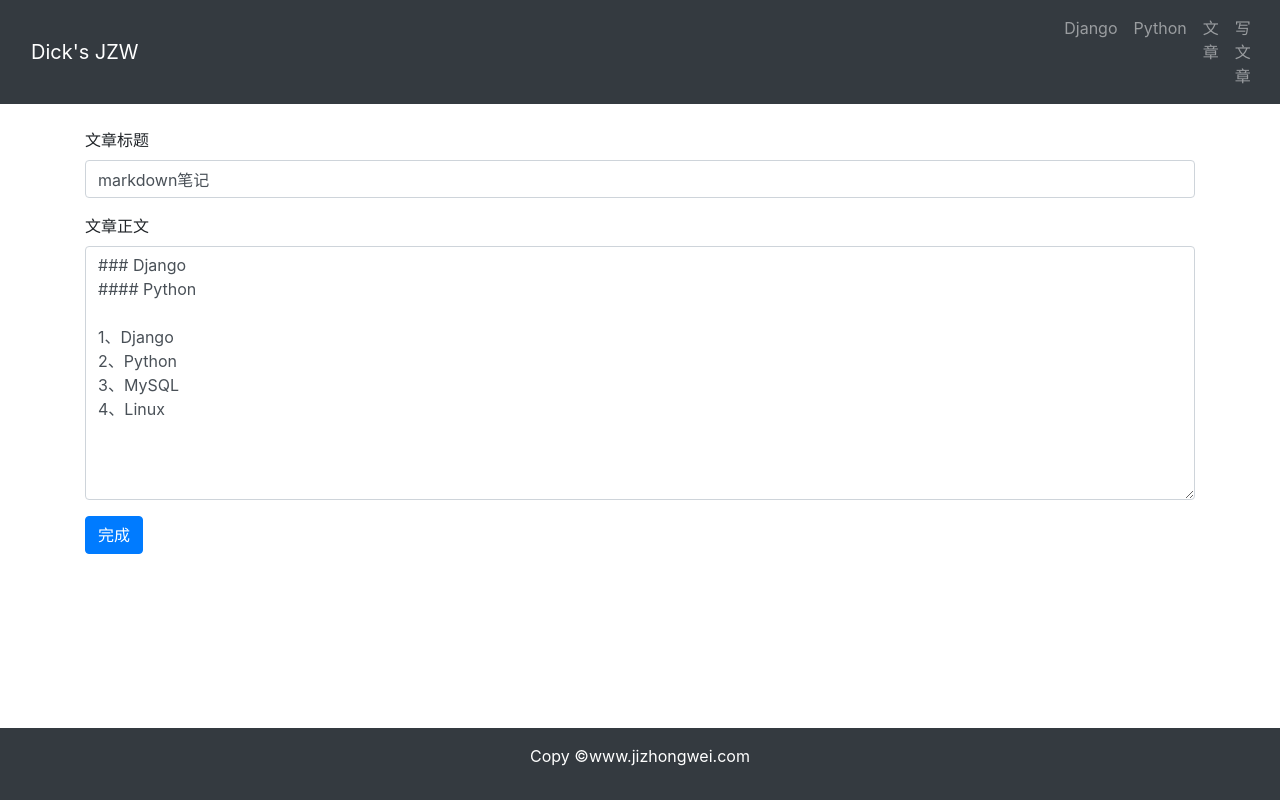
After one commit to jizhongwei/Django_BS4, a Django app: page /article/article-update/8/ in a window 1280 px wide. The commit adds this page. Run offline with Django 3.2, Linux system fonts and the light colour scheme; data comes from the database, SQL or seed files in the repository; both versions use the stored data as it was after the commit; some libraries are stand-ins or nearby versions.

Commit message:
完成前端界面更新文章的视图函数

```diff
--- a/article/urls.py
+++ b/article/urls.py
@@ -8,4 +8,5 @@ urlpatterns = [
     path('article-detail/<int:id>/', views.article_detail, name = 'article-detail'),
     path('article-create/', views.article_create, name = 'article-create'),
     path('article-delete/<int:id>/', views.article_delete, name = 'article-delete'),
+    path('article-update/<int:id>/', views.article_update, name = 'article-update'),
 ]
--- a/article/views.py
+++ b/article/views.py
@@ -63,3 +63,19 @@ def article_delete(request, id):
     article.delete()
     # 完成删除后返回文章列表
     return redirect('article:article-list')
+
+def article_update(request, id):
+    article = ArticlePost.objects.get(id = id)
+    if request.method == 'POST':
+        article_post_form = ArticlePostForm(data= request.POST)
+        if article_post_form.is_valid():
+            article.title = request.POST.get('title')
+            article.body = request.POST.get('body')
+            article.save()
+            return redirect('article:article-detail',id = id)
+        else:
+            return HttpResponse('表单内容有误，请重新填写。')
+    else:
+        article_post_form = ArticlePostForm()
+        context = {'article': article, 'article_post_form': article_post_form}
+        return render(request, 'article/update.html', context)
--- a/templates/article/detail.html
+++ b/templates/article/detail.html
@@ -13,6 +13,7 @@
             <div class="col-12 alert alert-success">
                 作者：{{ article.author }}
                 <a href="#" onclick="confirm_delete()">删除文章</a>
+                <a href="{% url 'article:article-update' article.id %}">更新文章</a>
             </div>
             <div class="col-12">
                 <p>{{ article.body | safe }}</p>
--- /dev/null
+++ b/templates/article/update.html
@@ -0,0 +1,27 @@
+{% extends 'base.html' %}
+{% load staticfiles %}
+{% block title %}
+    更新文章
+{% endblock %}
+
+{% block content %}
+    <div class="container">
+        <div class="row">
+            <div class="col-12">
+                <br>
+                <form action="." method="post">
+                    {% csrf_token %}
+                    <div class="form-group">
+                        <label for="title">文章标题</label>
+                        <input type="text" class="form-control" id="title" name="title" value="{{ article.title }}">
+                    </div>
+                    <div class="form-group">
+                        <label for="body">文章正文</label>
+                        <textarea name="body" id="body" cols="30" rows="10" class="form-control">{{ article.body }}</textarea>
+                    </div>
+                    <button class="btn btn-primary" type="submit">完成</button>
+                </form>
+            </div>
+        </div>
+    </div>
+{% endblock %}
```
Also changed, not shown: db.sqlite3.
